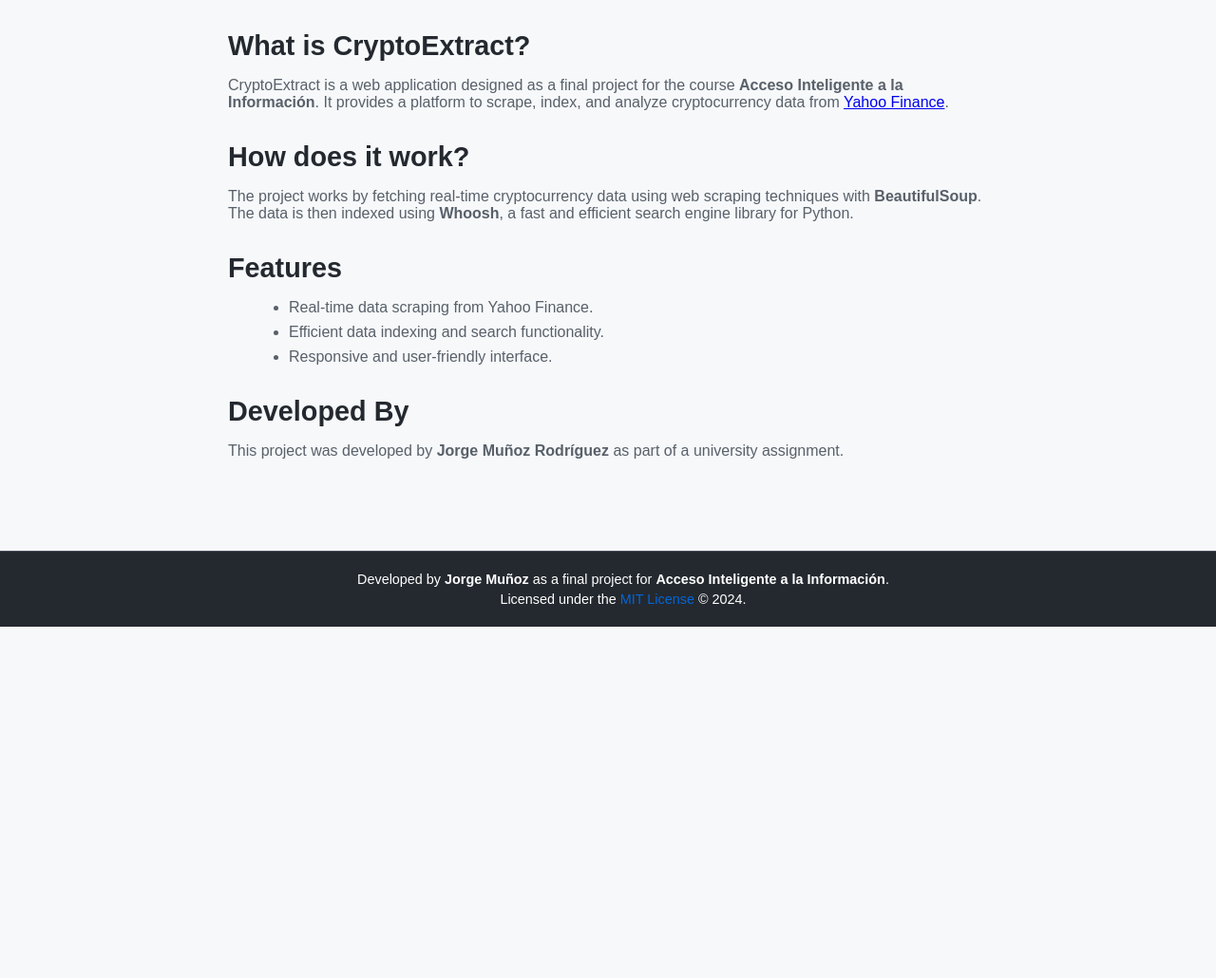
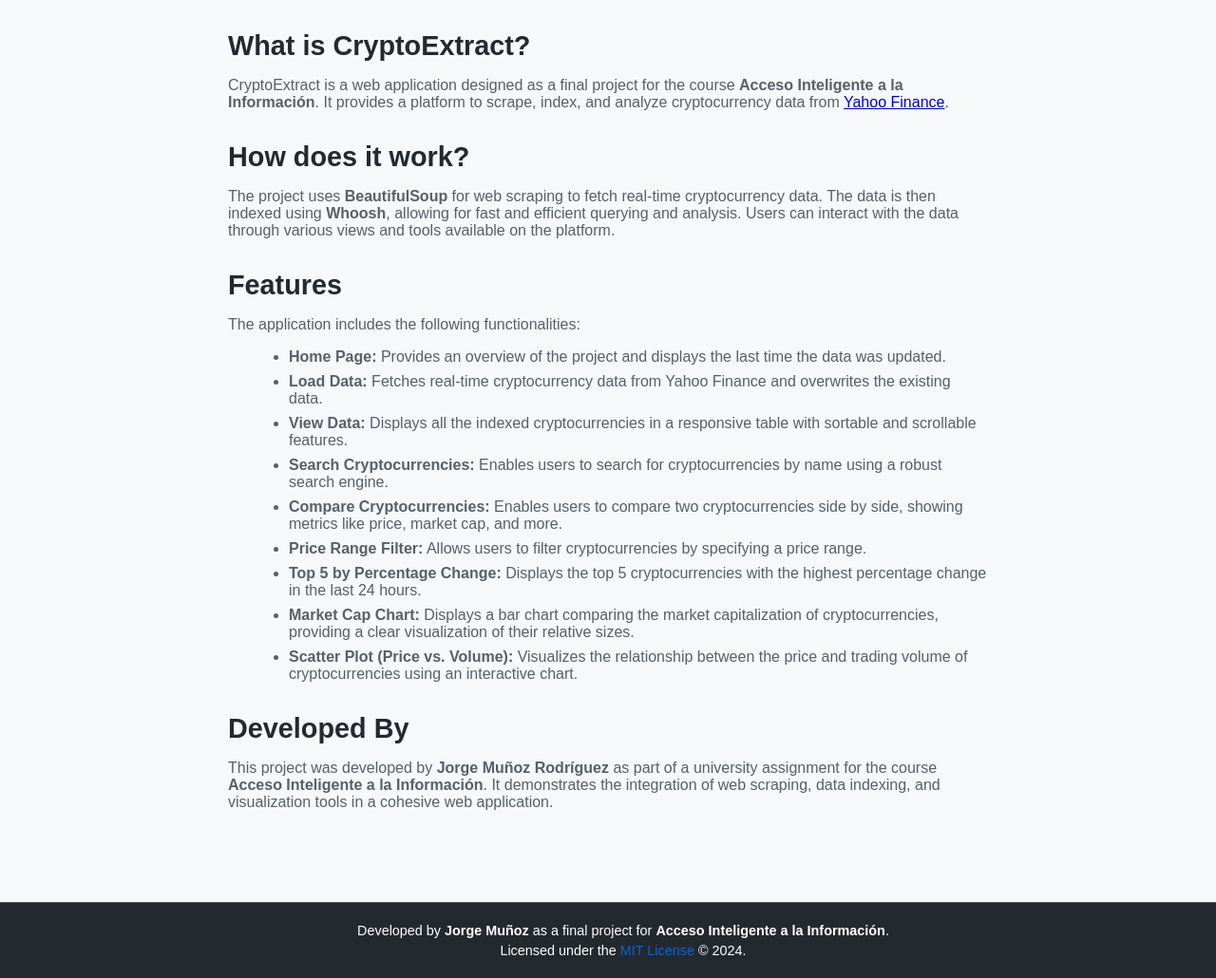
Before and after one commit to jormunrod/CryptoExtract, a Django app: page /about/ in a window 1280 px wide. Shown: the part 259-1289 px from the top of the page at 95% size. Before the commit the page ends 919 px from the top, so only its background shows below. Run offline with Django 5.2, Linux system fonts and the light colour scheme.

Commit message:
feat: add features section in about view

```diff
--- a/CryptoExtract/core/templates/core/about.html
+++ b/CryptoExtract/core/templates/core/about.html
@@ -12,7 +12,8 @@
                 <h2>What is CryptoExtract?</h2>
                 <p>
                     CryptoExtract is a web application designed as a final project for the course
-                <strong>Acceso Inteligente a la Información</strong>. It provides a platform to scrape, index, and analyze cryptocurrency data from
+                    <strong>Acceso Inteligente a la Información</strong>. It provides a platform to scrape, index, and
+                    analyze cryptocurrency data from
                     <a href="https://finance.yahoo.com/markets/crypto/all/" target="_blank">Yahoo Finance</a>.
                 </p>
             </section>
@@ -20,26 +21,60 @@
             <section class="about-section">
                 <h2>How does it work?</h2>
                 <p>
-                The project works by fetching real-time cryptocurrency data using web scraping techniques with
-                <strong>BeautifulSoup</strong>. The data is then indexed using <strong>Whoosh</strong>, a fast and efficient search engine library for Python.
+                    The project uses <strong>BeautifulSoup</strong> for web scraping to fetch real-time cryptocurrency
+                    data. The data is then indexed
+                    using <strong>Whoosh</strong>, allowing for fast and efficient querying and analysis. Users can
+                    interact with the data through
+                    various views and tools available on the platform.
                 </p>
             </section>
 
             <section class="about-section">
                 <h2>Features</h2>
+                <p>The application includes the following functionalities:</p>
                 <ul>
-                <li>Real-time data scraping from Yahoo Finance.</li>
-                <li>Efficient data indexing and search functionality.</li>
-                <li>Responsive and user-friendly interface.</li>
+                    <li><strong>Home Page:</strong> Provides an overview of the project and displays the last time the
+                        data was updated.
+                    </li>
+                    <li><strong>Load Data:</strong> Fetches real-time cryptocurrency data from Yahoo Finance and
+                        overwrites the existing data.
+                    </li>
+                    <li><strong>View Data:</strong> Displays all the indexed cryptocurrencies in a responsive table with
+                        sortable and scrollable features.
+                    </li>
+                    <li><strong>Search Cryptocurrencies:</strong> Enables users to search for cryptocurrencies by name
+                        using a robust search engine.
+                    </li>
+                    <li><strong>Compare Cryptocurrencies:</strong> Enables users to compare two cryptocurrencies side by
+                        side, showing metrics like price, market cap, and more.
+                    </li>
+                    <li><strong>Price Range Filter:</strong> Allows users to filter cryptocurrencies by specifying a
+                        price range.
+                    </li>
+                    <li><strong>Top 5 by Percentage Change:</strong> Displays the top 5 cryptocurrencies with the
+                        highest percentage change in the last 24 hours.
+                    </li>
+                    <li><strong>Market Cap Chart:</strong> Displays a bar chart comparing the market capitalization of
+                        cryptocurrencies, providing a clear visualization of their relative sizes.
+                    </li>
+                    <li><strong>Scatter Plot (Price vs. Volume):</strong> Visualizes the relationship between the price
+                        and trading volume of cryptocurrencies using an interactive chart.
+                    </li>
+
                 </ul>
             </section>
 
             <section class="about-section">
                 <h2>Developed By</h2>
                 <p>
-                This project was developed by <strong>Jorge Muñoz Rodríguez</strong> as part of a university assignment.
+                    This project was developed by <strong>Jorge Muñoz Rodríguez</strong> as part of a university
+                    assignment for the course
+                    <strong>Acceso Inteligente a la Información</strong>. It demonstrates the integration of web
+                    scraping, data indexing,
+                    and visualization tools in a cohesive web application.
                 </p>
             </section>
+
         </div>
     </div>
 {% endblock %}
--- a/CryptoExtract/core/templates/core/base.html
+++ b/CryptoExtract/core/templates/core/base.html
@@ -20,10 +20,10 @@
                 <ul class="dropdown-content">
                     <li><a href="{% url 'list_all_data' %}">View data</a></li>
                     <li><a href="{% url 'search_cryptos' %}">Search cryptocurrencies</a></li>
+                    <li><a href="{% url 'compare_cryptos' %}">Compare cryptos</a></li>
+                    <li><a href="{% url 'filter_by_price' %}">Filter by price</a></li>
                     <li><a href="{% url 'top_5_crypto_by_change' %}">Top 5 cryptos by % change</a></li>
-                        <li><a href="{% url 'filter_by_price' %}">Filter by price</a></li>
                     <li><a href="{% url 'market_cap_distribution' %}">Market cap chart</a></li>
-                        <li><a href="{% url 'compare_cryptos' %}">Compare cryptos</a></li>
                     <li><a href="{% url 'price_vs_volume' %}">Price vs. Volume chart</a></li>
                 </ul>
             </li>
@@ -39,7 +39,8 @@
 
     <!-- Footer -->
     <footer class="footer">
-            <p>Developed by <strong>Jorge Muñoz</strong> as a final project for <strong>Acceso Inteligente a la Información</strong>.</p>
+        <p>Developed by <strong>Jorge Muñoz</strong> as a final project for <strong>Acceso Inteligente a la
+            Información</strong>.</p>
         <p>
             Licensed under the <a href="https://opensource.org/licenses/MIT" target="_blank">MIT License</a> © 2024.
         </p>
```
Also changed, not shown: CryptoExtract/scraper/utils.py (+42 -35 lines). Lines whose indentation alone changed are shown as unchanged.
